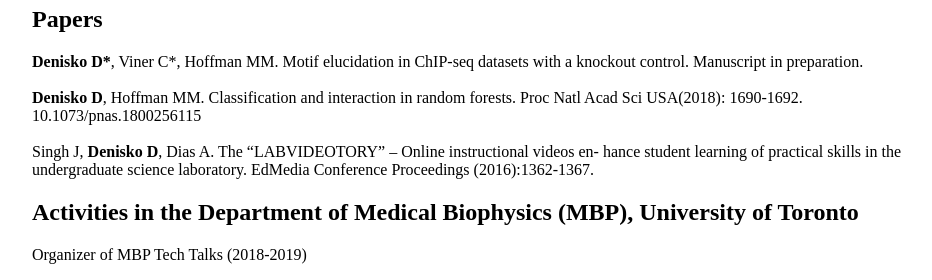
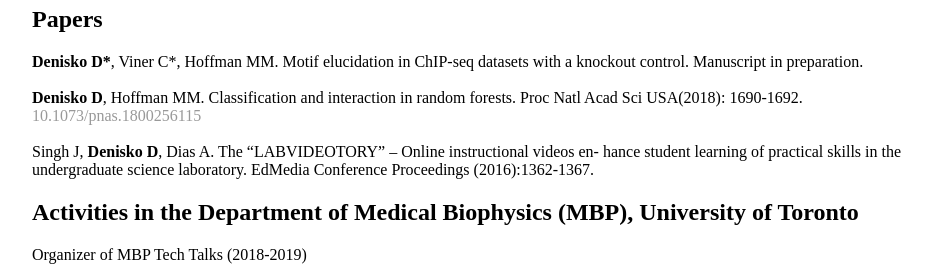
Before and after one commit to dcdxy/old-website, a Jekyll site: the page built from cv/index.html, in a window 1280 px wide. Shown: the part 126-406 px from the top of the page, without its empty margins (160-1092 px from the left). Built offline with Jekyll 4.4.1, drawn with Linux system fonts in a browser that asks for light colours; some of the changed lines change nothing that is shown.

Commit message:
Added article link

```diff
--- a/cv/index.html
+++ b/cv/index.html
@@ -7,7 +7,7 @@ PDF version: <a href="resume.pdf" target=blank>Resume</a>
 <b>Denisko D*</b>, Viner C*, Hoffman MM. Motif elucidation in ChIP-seq datasets with a knockout control. Manuscript in preparation.
 <br>
 <br>
-<b>Denisko D</b>, Hoffman MM. Classification and interaction in random forests. Proc Natl Acad Sci USA(2018): 1690-1692. 10.1073/pnas.1800256115
+<b>Denisko D</b>, Hoffman MM. Classification and interaction in random forests. Proc Natl Acad Sci USA(2018): 1690-1692. <a href="https://doi.org/10.1073/pnas.1800256115" target=blank>10.1073/pnas.1800256115</a>
 <br>
 <br>
 Singh J, <b>Denisko D</b>, Dias A. The “LABVIDEOTORY” – Online instructional videos en- hance student learning of practical skills in the undergraduate science laboratory. EdMedia Conference Proceedings (2016):1362-1367.
```
